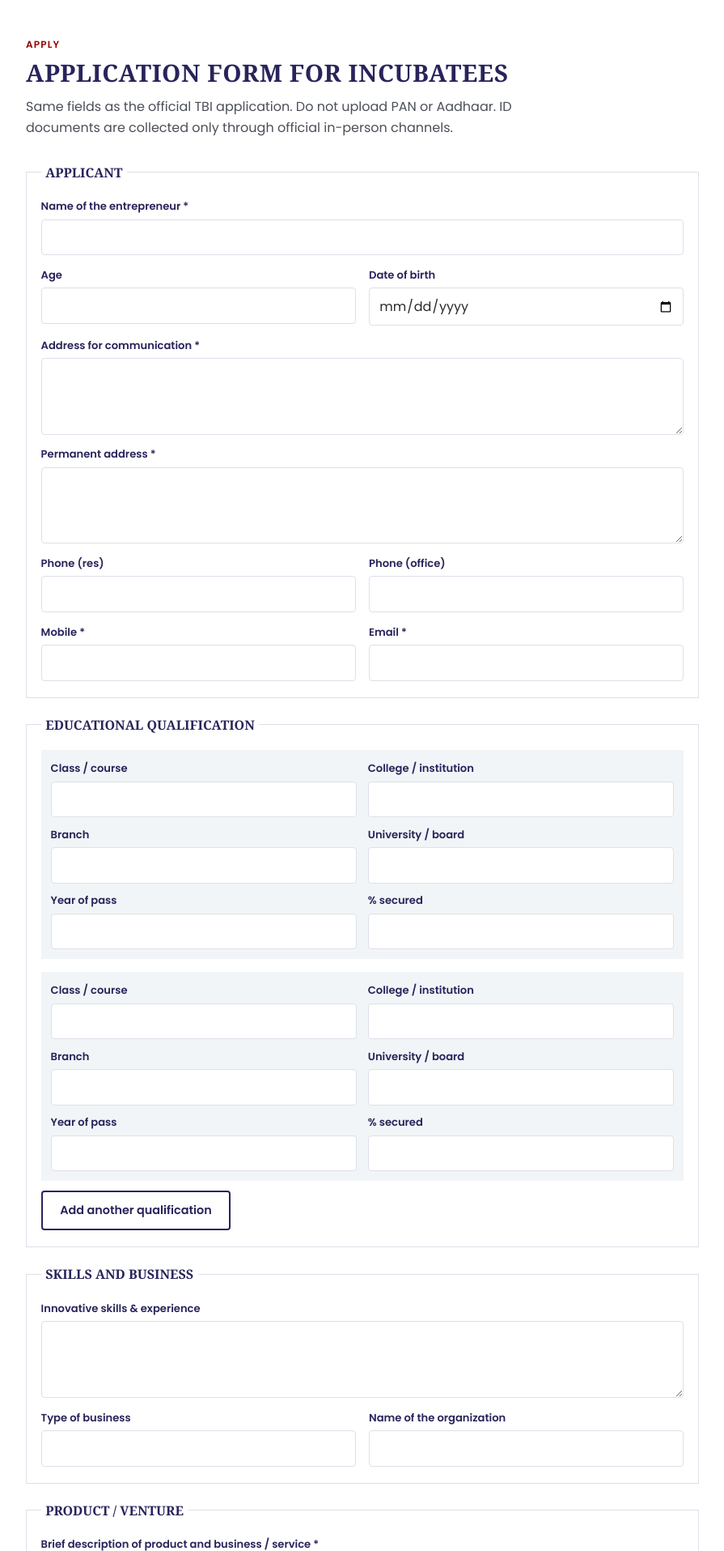
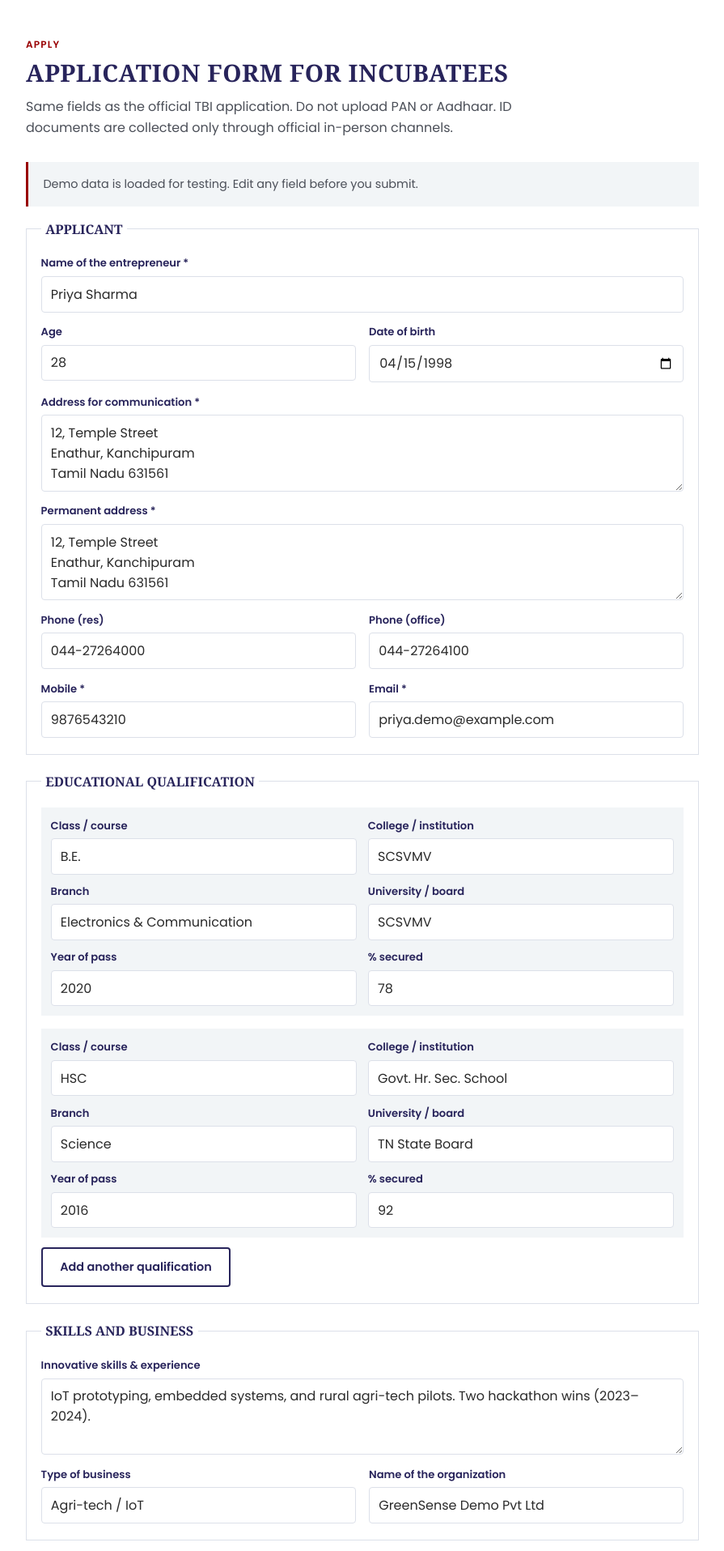
Before and after one commit to sreesa3/tbi, a PHP site: page /apply/index.php?demo=1 in a window 1280 px wide. Shown: the part 164-2079 px from the top of the page at 81% size, without its empty margins (192-1087 px from the left). Run offline with PHP 8.4, Linux system fonts and the light colour scheme.

Commit message:
application form

```diff
--- a/apply/index.php
+++ b/apply/index.php
@@ -1,16 +1,36 @@
 <?php
 declare(strict_types=1);
 require dirname(__DIR__) . '/includes/app.php';
+require dirname(__DIR__) . '/includes/demo_application.php';
 tbi_start_session();
 $error = $_SESSION['form_error'] ?? '';
 $old = $_SESSION['form_old'] ?? [];
 unset($_SESSION['form_error'], $_SESSION['form_old']);
 $token = tbi_csrf_token();
 
+$demoMode = isset($_GET['demo']) && (string) $_GET['demo'] === '1';
+if ($demoMode && $old === []) {
+    $old = tbi_demo_application();
+}
+
 function old(array $old, string $key, string $default = ''): string
 {
     return tbi_h(isset($old[$key]) ? (string) $old[$key] : $default);
 }
+
+function old_arr(array $old, string $key, int $i, string $default = ''): string
+{
+    if (!isset($old[$key]) || !is_array($old[$key])) {
+        return tbi_h($default);
+    }
+    return tbi_h(isset($old[$key][$i]) ? (string) $old[$key][$i] : $default);
+}
+
+$demoServices = [];
+if (isset($old['services']) && is_array($old['services'])) {
+    $demoServices = $old['services'];
+}
+$agreedChecked = !empty($old['agreed_rules']);
 ?>
 <!DOCTYPE html>
 <html lang="en">
@@ -65,6 +85,12 @@ function old(array $old, string $key, string $default = ''): string
             </p>
           </header>
 
+          <?php if ($demoMode): ?>
+            <p class="note">
+              Demo data is loaded for testing. Edit any field before you submit.
+            </p>
+          <?php endif; ?>
+
           <?php if ($error !== ''): ?>
             <p class="form-alert" role="alert"><?php echo tbi_h($error); ?></p>
           <?php endif; ?>
@@ -113,12 +139,12 @@ function old(array $old, string $key, string $default = ''): string
               <div id="edu-rows" class="repeat-block">
                 <?php for ($i = 0; $i < 2; $i++): ?>
                 <div class="repeat-row">
-                  <label>Class / course <input name="edu_course[]" maxlength="160" /></label>
-                  <label>College / institution <input name="edu_college[]" maxlength="200" /></label>
-                  <label>Branch <input name="edu_branch[]" maxlength="160" /></label>
-                  <label>University / board <input name="edu_board[]" maxlength="160" /></label>
-                  <label>Year of pass <input name="edu_year[]" maxlength="20" /></label>
-                  <label>% secured <input name="edu_percent[]" maxlength="20" /></label>
+                  <label>Class / course <input name="edu_course[]" maxlength="160" value="<?php echo old_arr($old, 'edu_course', $i); ?>" /></label>
+                  <label>College / institution <input name="edu_college[]" maxlength="200" value="<?php echo old_arr($old, 'edu_college', $i); ?>" /></label>
+                  <label>Branch <input name="edu_branch[]" maxlength="160" value="<?php echo old_arr($old, 'edu_branch', $i); ?>" /></label>
+                  <label>University / board <input name="edu_board[]" maxlength="160" value="<?php echo old_arr($old, 'edu_board', $i); ?>" /></label>
+                  <label>Year of pass <input name="edu_year[]" maxlength="20" value="<?php echo old_arr($old, 'edu_year', $i); ?>" /></label>
+                  <label>% secured <input name="edu_percent[]" maxlength="20" value="<?php echo old_arr($old, 'edu_percent', $i); ?>" /></label>
                 </div>
                 <?php endfor; ?>
               </div>
@@ -185,7 +211,8 @@ function old(array $old, string $key, string $default = ''): string
                   'Technology Upgradation (R & D) / Value Addition',
                 ];
                 foreach ($services as $s) {
-                    echo '<label class="check"><input type="checkbox" name="services[]" value="' . tbi_h($s) . '" /> ' . tbi_h($s) . '</label>';
+                    $checked = in_array($s, $demoServices, true) ? ' checked' : '';
+                    echo '<label class="check"><input type="checkbox" name="services[]" value="' . tbi_h($s) . '"' . $checked . ' /> ' . tbi_h($s) . '</label>';
                 }
                 ?>
               </div>
@@ -256,8 +283,8 @@ function old(array $old, string $key, string $default = ''): string
               <div id="cost-rows" class="repeat-block">
                 <?php for ($i = 0; $i < 3; $i++): ?>
                 <div class="repeat-row repeat-row--2">
-                  <label>Item <input name="cost_item[]" maxlength="200" /></label>
-                  <label>Amount (₹) <input name="cost_amount[]" maxlength="40" /></label>
+                  <label>Item <input name="cost_item[]" maxlength="200" value="<?php echo old_arr($old, 'cost_item', $i); ?>" /></label>
+                  <label>Amount (₹) <input name="cost_amount[]" maxlength="40" value="<?php echo old_arr($old, 'cost_amount', $i); ?>" /></label>
                 </div>
                 <?php endfor; ?>
               </div>
@@ -322,7 +349,7 @@ function old(array $old, string $key, string $default = ''): string
                 </ol>
               </details>
               <label class="check check--block">
-                <input type="checkbox" name="agreed_rules" value="1" required />
+                <input type="checkbox" name="agreed_rules" value="1" required<?php echo $agreedChecked ? ' checked' : ''; ?> />
                 I have read the rules and regulations and agree to abide by them. *
               </label>
             </fieldset>
--- /dev/null
+++ b/includes/demo_application.php
@@ -0,0 +1,68 @@
+<?php
+declare(strict_types=1);
+
+/** Demo values for local testing — editable after load. */
+function tbi_demo_application(): array
+{
+    return [
+        'entrepreneur_name' => 'Priya Sharma',
+        'age' => '28',
+        'date_of_birth' => '1998-04-15',
+        'communication_address' => "12, Temple Street\nEnathur, Kanchipuram\nTamil Nadu 631561",
+        'permanent_address' => "12, Temple Street\nEnathur, Kanchipuram\nTamil Nadu 631561",
+        'phone_res' => '044-27264000',
+        'phone_off' => '044-27264100',
+        'phone_mobile' => '9876543210',
+        'email' => 'priya.demo@example.com',
+        'skills_experience' => 'IoT prototyping, embedded systems, and rural agri-tech pilots. Two hackathon wins (2023–2024).',
+        'type_of_business' => 'Agri-tech / IoT',
+        'organization_name' => 'GreenSense Demo Pvt Ltd',
+        'product_description' => "Low-cost soil moisture and crop advisory kit for small farmers. Hardware sensors plus a mobile dashboard for irrigation alerts.",
+        'startup_year' => '2025',
+        'why_entrepreneur' => "I want to turn campus R&D into a product that helps nearby farming communities reduce water use and improve yields.",
+        'legal_position' => 'Private',
+        'team_details' => "Founder (hardware), co-founder (software), one part-time agronomist advisor.",
+        'employees_fulltime' => '2',
+        'employees_parttime' => '1',
+        'employees_consultants' => '1',
+        'employees_org' => '4',
+        'promoter_name' => 'Priya Sharma',
+        'promoter_qualification' => 'B.E. Electronics',
+        'promoter_designation' => 'Founder & CEO',
+        'promoter_experience' => '4',
+        'promoter_communication_address' => "12, Temple Street\nEnathur, Kanchipuram",
+        'promoter_permanent_address' => "12, Temple Street\nEnathur, Kanchipuram",
+        'promoter_phone_res' => '044-27264000',
+        'promoter_phone_off' => '044-27264100',
+        'promoter_phone_mobile' => '9876543210',
+        'promoter_email' => 'priya.demo@example.com',
+        'promoter_fax' => '',
+        'place' => 'Kanchipuram',
+        'ref1_name' => 'Dr. A. Kumar',
+        'ref1_designation' => 'Professor, ECE',
+        'ref1_address' => 'SCSVMV, Enathur, Kanchipuram',
+        'ref1_phone' => '044-27264301',
+        'ref1_email' => 'akumar.demo@example.com',
+        'ref2_name' => 'S. Meenakshi',
+        'ref2_designation' => 'Industry mentor',
+        'ref2_address' => 'Chennai',
+        'ref2_phone' => '9988776655',
+        'ref2_email' => 'meenakshi.demo@example.com',
+        'edu_course' => ['B.E.', 'HSC'],
+        'edu_college' => ['SCSVMV', 'Govt. Hr. Sec. School'],
+        'edu_branch' => ['Electronics & Communication', 'Science'],
+        'edu_board' => ['SCSVMV', 'TN State Board'],
+        'edu_year' => ['2020', '2016'],
+        'edu_percent' => ['78', '92'],
+        'cost_item' => ['Prototype hardware', 'Mobile app development', 'Field trials'],
+        'cost_amount' => ['150000', '80000', '50000'],
+        'services' => [
+            'Workspace',
+            'Access to specialized equipment',
+            'Business planning',
+            'Mentoring / Counselling',
+            'Networking support',
+        ],
+        'agreed_rules' => '1',
+    ];
+}
--- a/index.html
+++ b/index.html
@@ -326,6 +326,7 @@
               </p>
               <div class="cta-row" style="margin-top: 1.25rem">
                 <a class="btn btn--solid" href="apply/index.php">Fill application</a>
+                <a class="btn btn--outline" href="apply/index.php?demo=1">Try with demo data</a>
                 <a
                   class="btn btn--outline"
                   href="assets/docs/application-form.pdf"
```
